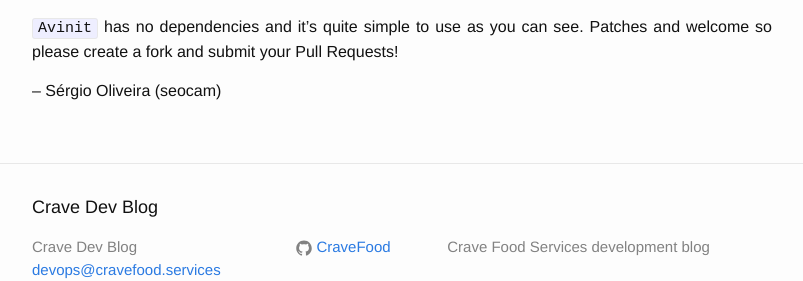
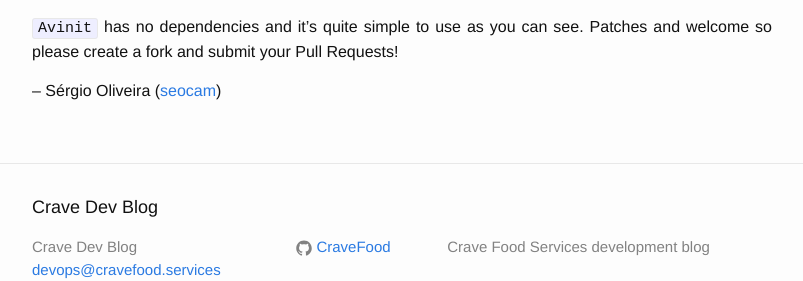
Before and after one commit to CraveFood/crave-dev-blog, a Jekyll site: the page built from _posts/2016-08-22-avinit-for-initials-avatars.md, in a window 1280 px wide. Shown: the part 1436-1717 px from the top of the page, without its empty margins (238-1041 px from the left). Built offline with Jekyll 4.4.1, drawn with Linux system fonts in a browser that asks for light colours; comment, search, counter and statistics services are not loaded; part of the change alters nothing that is shown.

```diff
--- a/_posts/2016-08-22-avinit-for-initials-avatars.md
+++ b/_posts/2016-08-22-avinit-for-initials-avatars.md
@@ -75,7 +75,7 @@ avinit.get_avatar_data_url('Douglas Adams')
 Patches and welcome so please create a fork and submit your Pull Requests!
 
 --
-Sérgio Oliveira (seocam)
+Sérgio Oliveira ([seocam](https://twitter.com/seocam))
 
 [django-initial-avatars]: https://github.com/axiome-oss/django-initial-avatars
 [initials-avatar]: https://github.com/Brightcells/initials-avatar/tree/master/initials_avatar
```
